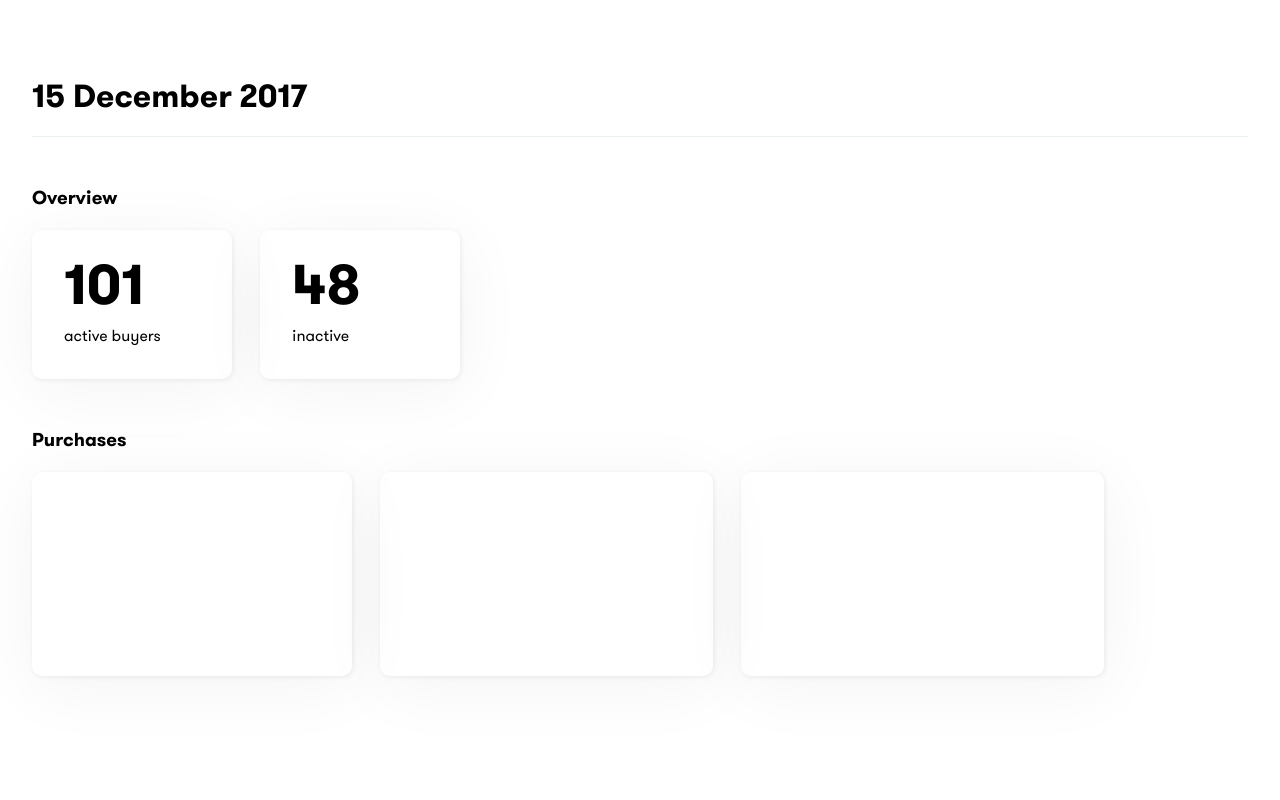
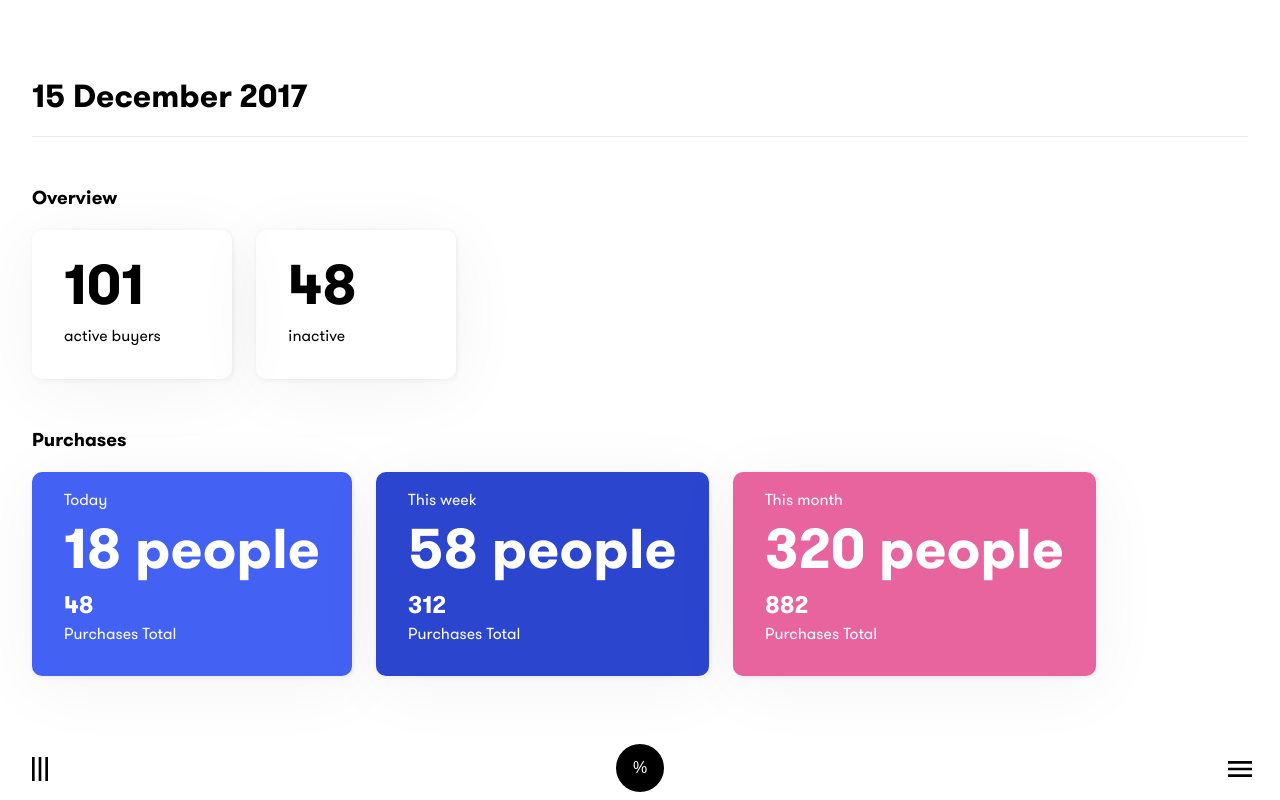
Before and after one commit to fcaldera/pikes, a React (Create React App) app: page / in a window 1280 px wide. Built offline with nearby package versions, Linux system fonts and the light colour scheme.

Commit message:
Add navbar and menus

```diff
--- a/src/App.css
+++ /dev/null
@@ -1,14 +0,0 @@
-.App {
-  padding: 3.5rem 2rem;
-}
-
-/* .App-header {
-  background-color: #282c34;
-  min-height: 100vh;
-  display: flex;
-  flex-direction: column;
-  align-items: center;
-  justify-content: center;
-  font-size: calc(10px + 2vmin);
-  color: white;
-} */
--- a/src/App.js
+++ b/src/App.js
@@ -1,8 +1,12 @@
 import React, { Component } from 'react';
-import './App.css';
 import styled from 'styled-components';
 import OverviewCard from './components/OverviewCard';
 import PurchaseCard from './components/PurchaseCard';
+import Menu from './components/Menu';
+
+const StyledApp = styled.div`
+  padding: 3.5rem 2rem;
+`;
 
 const PageHeader = styled.h1`
   border-bottom: 1px solid #eaeff1;
@@ -15,9 +19,6 @@ const Section = styled.section`
 `;
 
 const Scrollable = styled.div`
-  /* display: flex;
-  flex-wrap: nowrap;
-  overflow-x: auto; */
   margin: -4rem -2rem;
   padding: 4rem 2rem;
   overflow-x: scroll;
@@ -29,13 +30,44 @@ const Scrollable = styled.div`
   }
 `;
 
+const Navbar = styled.nav`
+  position: fixed;
+  bottom: 0;
+  left: 0;
+  right: 0;
+  background-color: rgba(255, 255, 255, 0.95);
+`;
+
+const Nav = styled.div`
+  display: flex;
+  justify-content: space-between;
+  padding: 0.5rem 1rem;
+`;
+
+const NavItem = styled.button`
+  color: #000;
+  line-height: 1;
+  width: 3rem;
+  height: 3rem;
+  padding: 0;
+  font-size: 2rem;
+`;
+
+const RoundedNavItem = styled(NavItem)`
+  font-size: 1rem;
+  color: #fff;
+  background-color: #000;
+  border-radius: 50%;
+`;
+
 class App extends Component {
   render() {
     return (
-      <div className="App">
+      <StyledApp>
         <header className="App-header">
           <PageHeader>15 December 2017</PageHeader>
         </header>
+        <main>
           <Section>
             <h3>Overview</h3>
             <Scrollable>
@@ -66,7 +98,19 @@ class App extends Component {
               />
             </Scrollable>
           </Section>
-      </div>
+        </main>
+        <Navbar>
+          <Nav>
+            <NavItem>
+              <Menu vertical />
+            </NavItem>
+            <RoundedNavItem>%</RoundedNavItem>
+            <NavItem>
+              <Menu />
+            </NavItem>
+          </Nav>
+        </Navbar>
+      </StyledApp>
     );
   }
 }
--- a/src/components/Card.js
+++ b/src/components/Card.js
@@ -9,7 +9,7 @@ const Card = styled.div`
   display: inline-block;
 
   & + & {
-    margin-left: 1.75rem;
+    margin-left: 1.5rem;
   }
 `;
 
--- /dev/null
+++ b/src/components/Menu.js
@@ -0,0 +1,19 @@
+import React from 'react';
+
+const Menu = ({ vertical, ...rest }) => (
+  <svg
+    width="1em"
+    height="1em"
+    viewBox="0 0 24 24"
+    style={vertical && { transform: 'rotate(90deg)' }}
+    {...rest}
+  >
+    <path d="M0 0h24v24H0z" fill="none" />
+    <path
+      d="M3 18h18v-2H3v2zm0-5h18v-2H3v2zm0-7v2h18V6H3z"
+      transform="rotate(45 50% 50%)"
+    />
+  </svg>
+);
+
+export default Menu;
--- a/src/components/PurchaseCard.js
+++ b/src/components/PurchaseCard.js
@@ -2,9 +2,11 @@ import React from 'react';
 import styled from 'styled-components';
 import Card from './Card';
 
+// prettier-ignore
+// https://github.com/prettier/prettier/issues/5614
 const StyledPurchaseCard = styled(Card)`
   min-width: 200px;
-  background-color: var(-- ${props => props.color});
+  background-color: var(--${props => props.color});
   color: #fff;
 `;
 
--- a/src/index.css
+++ b/src/index.css
@@ -48,3 +48,9 @@ h1, h2, h3, h4, h5, h6 {
 p {
   margin-top: 0;
 }
+
+button {
+  appearance: none;
+  border: 0;
+  background: none;
+}
```
Also changed, not shown: src/icons/menu.svg (added). Lines whose indentation alone changed are shown as unchanged.
